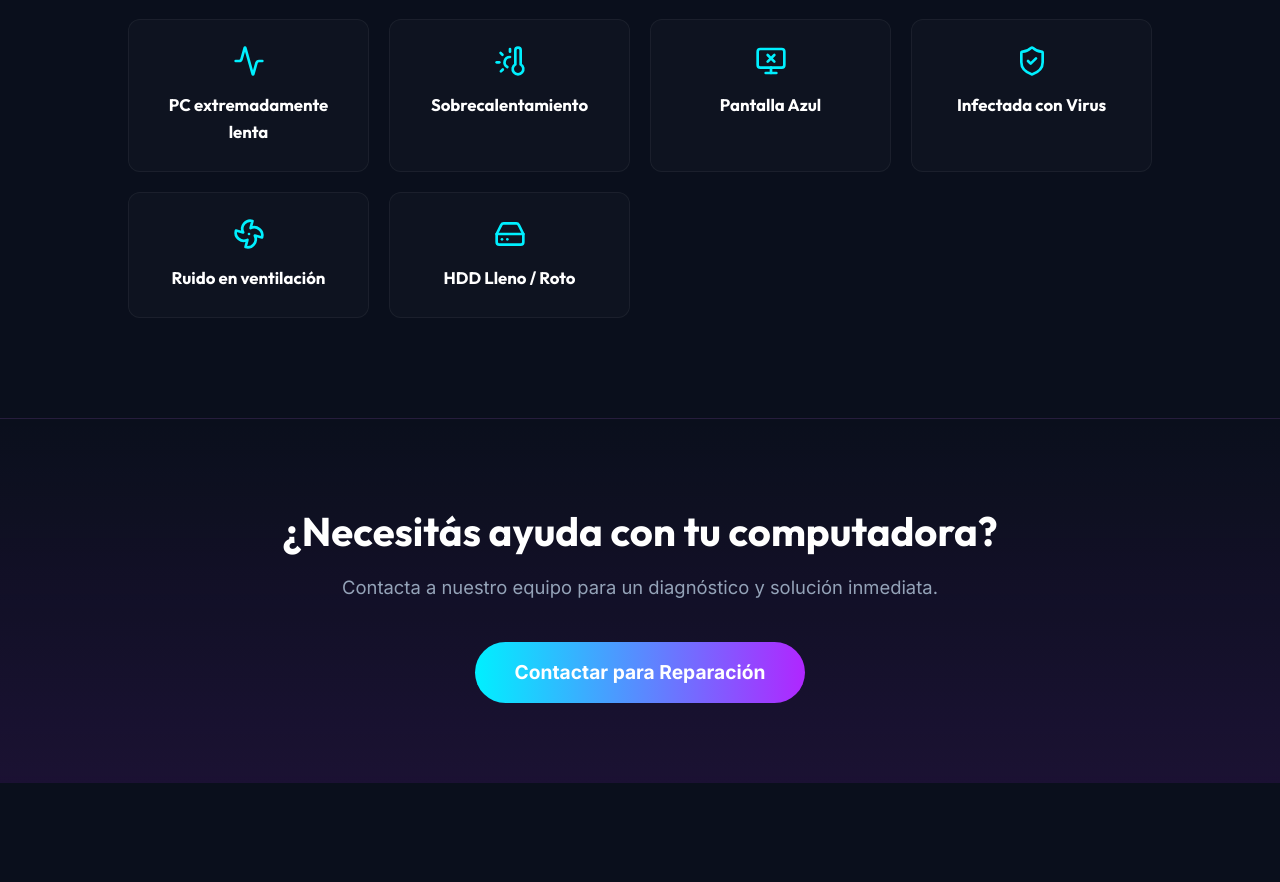
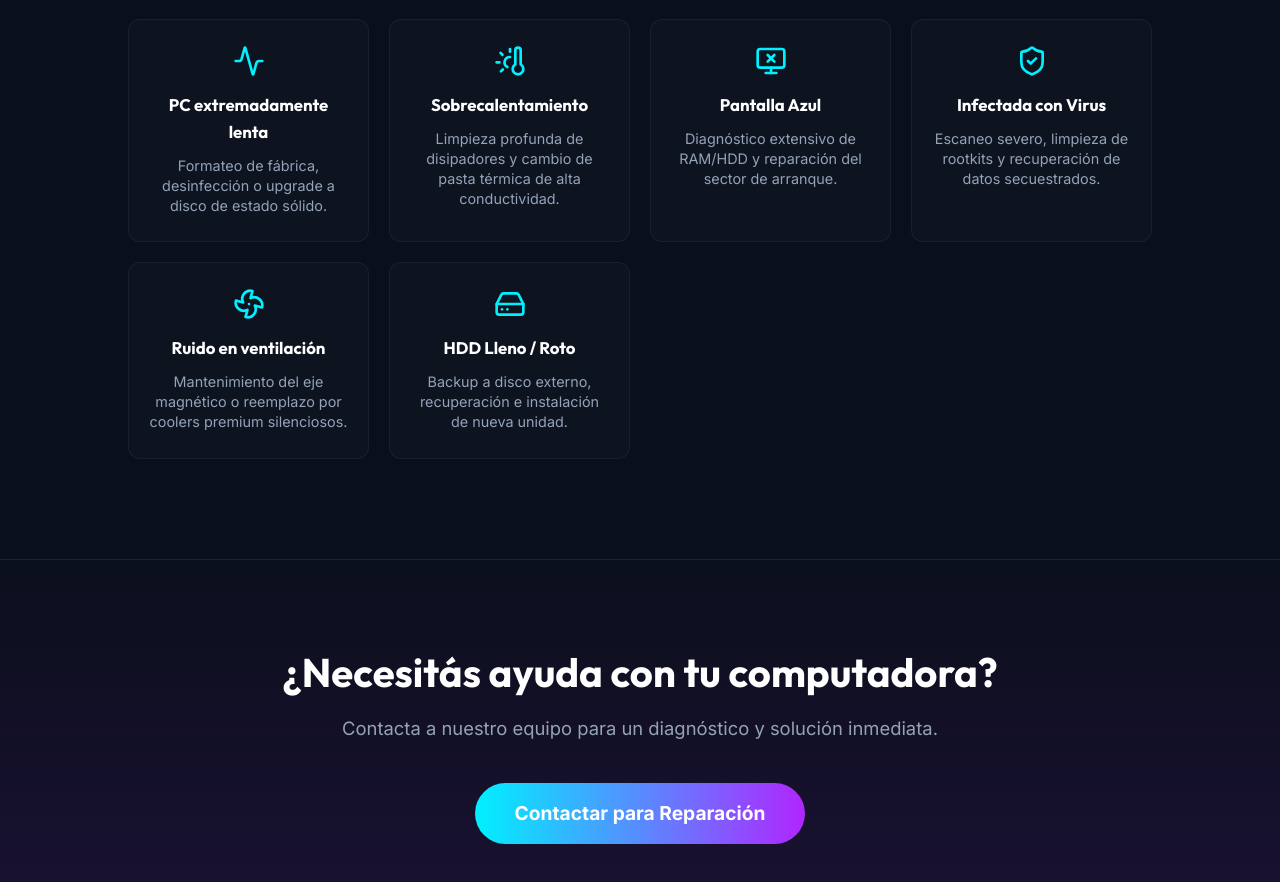
Before and after one commit to andre110500/pcservice, a React (Vite) app: page /trabajos in a window 1280 px wide. Shown: the part 2360-3242 px from the top of the page. Before the commit the page ends 3193 px from the top, so only its background shows below. Built offline with nearby package versions, Linux system fonts and the light colour scheme.

Commit message:
feat: :sparkles: add solution to common problems

```diff
--- a/src/pages/WorkPage.jsx
+++ b/src/pages/WorkPage.jsx
@@ -20,12 +20,12 @@ const testimonialsData = [
 ];
 
 const problemsData = [
-    { title: 'PC extremadamente lenta', icon: <Activity size={32} /> },
-    { title: 'Sobrecalentamiento', icon: <ThermometerSun size={32} /> },
-    { title: 'Pantalla Azul', icon: <MonitorX size={32} /> },
-    { title: 'Infectada con Virus', icon: <ShieldCheck size={32} /> },
-    { title: 'Ruido en ventilación', icon: <Fan size={32} /> },
-    { title: 'HDD Lleno / Roto', icon: <HardDrive size={32} /> }
+    { title: 'PC extremadamente lenta', solution: 'Formateo de fábrica, desinfección o upgrade a disco de estado sólido.', icon: <Activity size={32} /> },
+    { title: 'Sobrecalentamiento', solution: 'Limpieza profunda de disipadores y cambio de pasta térmica de alta conductividad.', icon: <ThermometerSun size={32} /> },
+    { title: 'Pantalla Azul', solution: 'Diagnóstico extensivo de RAM/HDD y reparación del sector de arranque.', icon: <MonitorX size={32} /> },
+    { title: 'Infectada con Virus', solution: 'Escaneo severo, limpieza de rootkits y recuperación de datos secuestrados.', icon: <ShieldCheck size={32} /> },
+    { title: 'Ruido en ventilación', solution: 'Mantenimiento del eje magnético o reemplazo por coolers premium silenciosos.', icon: <Fan size={32} /> },
+    { title: 'HDD Lleno / Roto', solution: 'Backup a disco externo, recuperación e instalación de nueva unidad.', icon: <HardDrive size={32} /> }
 ];
 
 const WorkPage = () => {
@@ -83,6 +83,7 @@ const WorkPage = () => {
                         <div key={i} className="problem-card fade-in">
                             <div className="icon-wrapper">{prob.icon}</div>
                             <h4>{prob.title}</h4>
+                            <p className="problem-solution">{prob.solution}</p>
                         </div>
                     ))}
                 </div>
--- a/src/pages/WorkPage.scss
+++ b/src/pages/WorkPage.scss
@@ -236,6 +236,13 @@
                 h4 {
                     color: var(--text-primary);
                     font-size: 1.05rem;
+                    margin-bottom: 10px;
+                }
+
+                .problem-solution {
+                    color: var(--text-secondary);
+                    font-size: 0.9rem;
+                    line-height: 1.4;
                 }
             }
         }
```
